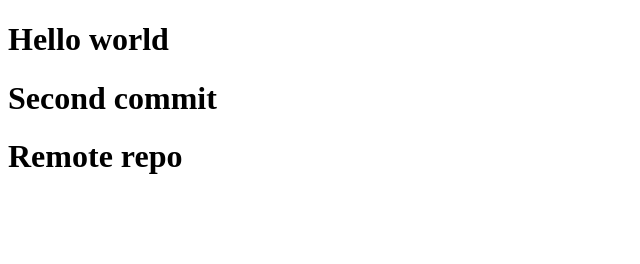
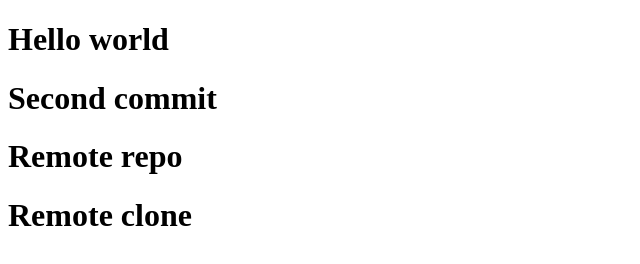
Before and after one commit to minhnho1442/GITHUB, a plain HTML site: page index.html in a window 1280 px wide. Shown: the whole page, without its empty margins (0-640 px from the left). Drawn offline with Linux system fonts and the light colour scheme.

Commit message:
remote clone

```diff
--- a/index.html
+++ b/index.html
@@ -9,5 +9,6 @@
 <h1>Hello world</h1>
 <h1>Second commit</h1>
 <h1>Remote repo</h1>
+<h1>Remote clone</h1>
 </body>
 </html>
```
